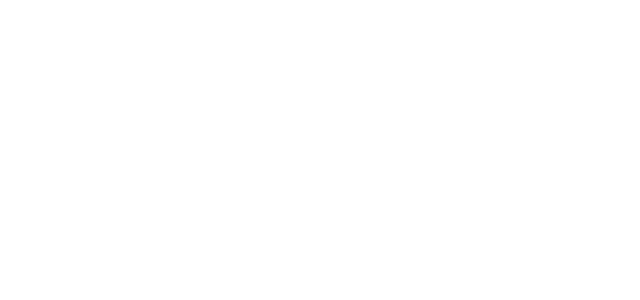
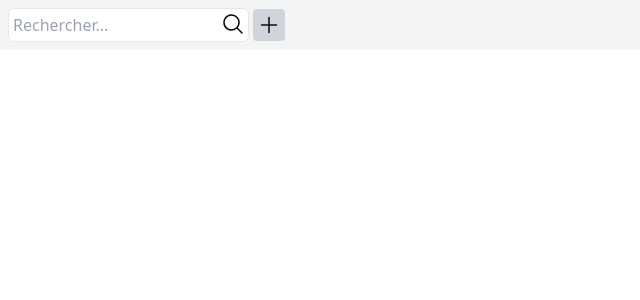
Before and after one commit to IannisG10/xord, a React (Vite) app: page /client in a window 1280 px wide. Before the commit this address had no page. Shown: the top 300 px of the page, without its empty margins (0-640 px from the left). Built offline with nearby package versions, Linux system fonts and the light colour scheme; a web font is replaced by a local one.

Commit message:
Client dashboard

```diff
--- a/src/App.tsx
+++ b/src/App.tsx
@@ -1,16 +1,17 @@
 import './App.css'
 import Acceuil from './pages/Acceuil/Acceuil';
 import ClientForm from './pages/ClientForm/ClientForm';
+import ClientDashBoard from './pages/ClientDashBoard/ClientDashBoard';
 import { Routes,Route } from "react-router";
 
 function App() {
-
 
   return (
     <>
       <Routes>
         <Route path='/' element={<Acceuil/>}/>
         <Route path='/newClient' element={<ClientForm/>}/>
+        <Route path='/client' element={<ClientDashBoard/>}/>
       </Routes>
 
     </>
--- /dev/null
+++ b/src/components/SearchBar/SearchBar.tsx
@@ -0,0 +1,21 @@
+import React from "react";
+import { HiMagnifyingGlass } from "react-icons/hi2";
+import { HiPlus } from "react-icons/hi2";
+
+const SearchBar: React.FC = () => {
+    return(
+        <div className="bg-gray-100 p-2 flex gap-1 items-center">
+            <div className="relative w-fit">
+                <input type="text" className="border border-gray-200 rounded-md outline-none p-1
+                focus:border-black" placeholder="Rechercher..." />
+                <div className="text-2xl absolute top-1 right-1">
+                    <HiMagnifyingGlass/>
+                </div>
+            </div>
+            <div className="text-2xl bg-gray-300 p-1 rounded-sm">
+                <HiPlus/>
+            </div>
+        </div>
+    )
+}
+export default SearchBar;
--- a/src/components/SideBar/SideBar.tsx
+++ b/src/components/SideBar/SideBar.tsx
@@ -22,7 +22,7 @@ const SideBar: React.FC = ()=> {
                         <HiMiniClipboard/> Commandes
                     </li>
                 </NavLink>
-                <NavLink to="/order" className={({isActive}) => (
+                <NavLink to="/client" className={({isActive}) => (
                     isActive ? "bg-[#8fdc97] w-full rounded-l-lg ":""
                 )}>
                     <li className="flex justify-center items-center gap-2 transition-all duration-200 cursor-pointer rounded-md w-full">
--- a/src/pages/ClientDashBoard/ClientDashBoard.tsx
+++ b/src/pages/ClientDashBoard/ClientDashBoard.tsx
@@ -1,9 +1,17 @@
-import React from "react";
+import React, { useEffect } from "react";
+import { useAppDispatch,useAppSelector } from "@/redux/hook/hook";
+import { fetchClient } from "@/redux/reducer/clientReducer";
+import SearchBar from "@/components/SearchBar/SearchBar";
 
 const ClientDashBoard: React.FC = () => {
+
+    useEffect(()=>{
+
+    },[])
+
     return(
         <div>
-
+            <SearchBar/>
         </div>
     )
 }
```
Also changed, not shown: src/components/ClientList/ClientList.tsx (added), 1 other file (tests, documents, lock files or other folders).
